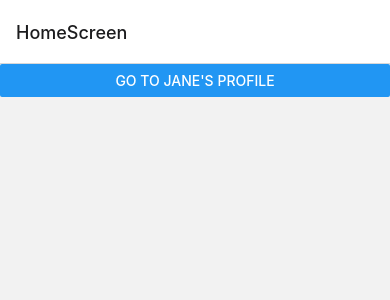
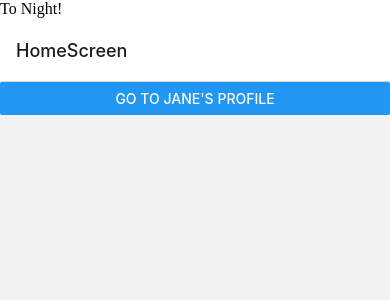
Before and after one commit to JavierMoyaSimo/test-3, a React Native app in the folder miThirdProject/: screen / in a window 390 px wide. Shown: the top 300 px of the page. Built offline with nearby package versions, Linux system fonts and the light colour scheme.

Commit message:
feat: clone component App. Styles added

```diff
--- a/miThirdProject/App.js
+++ b/miThirdProject/App.js
@@ -1,22 +1,52 @@
 import { StyleSheet } from "react-native";
 //New imports
 import * as React from "react";
+import { useState } from "react";
 import { NavigationContainer } from "@react-navigation/native";
 import { createNativeStackNavigator } from "@react-navigation/native-stack";
+//Components
 import HomeScreen from "./components/HomeScreen";
 import DetailScreen from "./components/DetailScreen";
+//Redux
 import { Provider } from "react-redux";
 import store from "./app/store";
 
+//To navigate
 const Stack = createNativeStackNavigator();
 
 export default function App() {
+  //Normal mode- dark mode
+  const [darkMode, setDarkMode] = useState(false);
+
+  //Handle-button
+  const handleDarkMode = () => {
+    setDarkMode(!darkMode);
+  };
+
   return (
     <Provider store={store}>
       <NavigationContainer>
+        <div
+          className={
+            darkMode
+              ? [styles.dark, styles.button]
+              : [styles.light, styles.button]
+          }
+          onClick={handleDarkMode}
+        >
+          {darkMode ? "To Day!" : "To Night!"}
+        </div>
         <Stack.Navigator>
-          <Stack.Screen name="HomeScreen" component={HomeScreen} />
-          <Stack.Screen name="DetailScreen" component={DetailScreen} />
+          <Stack.Screen
+            name="HomeScreen"
+            component={HomeScreen}
+            style={darkMode ? styles.light : styles.dark}
+          />
+          <Stack.Screen
+            name="DetailScreen"
+            component={DetailScreen}
+            style={darkMode ? styles.light : styles.dark}
+          />
         </Stack.Navigator>
       </NavigationContainer>
     </Provider>
@@ -30,4 +60,17 @@ const styles = StyleSheet.create({
     alignItems: "center",
     justifyContent: "center",
   },
+  light: {
+    backgroundColor: "rgba(149, 174, 216, 0.215)",
+    color: "black",
+  },
+  dark: {
+    backgroundColor: "black",
+    color: "white",
+  },
+  button: {
+    height: "5%",
+    textAlign: "center",
+    cursor: "pointer",
+  },
 });
```
